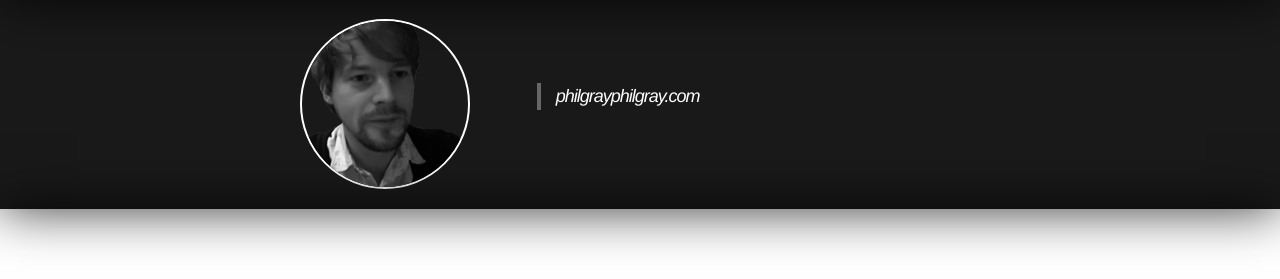
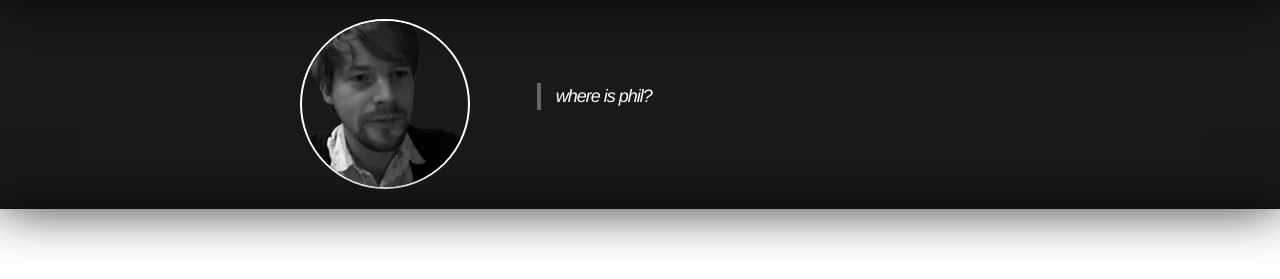
Before and after one commit to philgrayphilgray/philgrayphilgray.github.io, a Jekyll site: the page built from index.html, in a window 1280 px wide. Shown: the part 457-736 px from the top of the page. Built offline with Jekyll 4.4.1, drawn with Linux system fonts in a browser that asks for light colours; the list of posts is cut into pages by our own code; comment, search, counter and statistics services are not loaded.

Commit message:
change blockquote in home.html layout, test codeanywhere

```diff
--- a/_config.yml
+++ b/_config.yml
@@ -16,3 +16,4 @@ linkedin_url: http://www.linkedin.com/in/philgrayphilgray
 # Build settings
 # Warning: Adding highlighter will cause page build failure on github pages.
 markdown: kramdown
+highlighter: rouge
--- a/_layouts/home.html
+++ b/_layouts/home.html
@@ -16,7 +16,7 @@
 	<div class="col-xs-4"><img src="/img/prof2.png" alt="phil gray" class="img-circle img-responsive prof-pic">
 	</div>
 	<div class="prologue col-xs-8">
-<blockquote><p>philgrayphilgray.com</p></blockquote>
+<blockquote><p>where is phil?</p></blockquote>
 	</div>
 	</div>
 	</div>
```
Also changed, not shown: _drafts/2015-06-04-florafloraalbum.markdown (renamed from _drafts/florafloraalbum.markdown).
